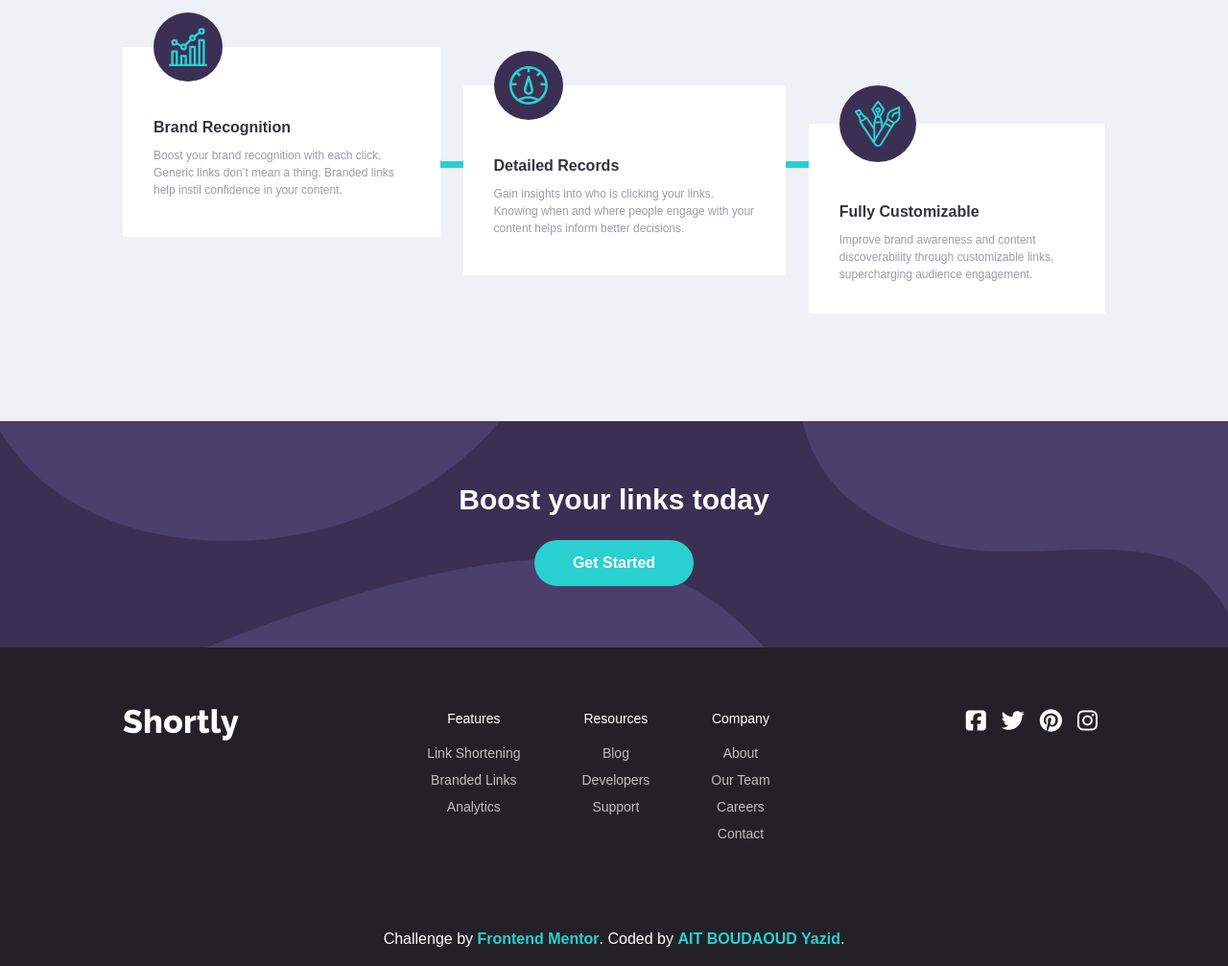
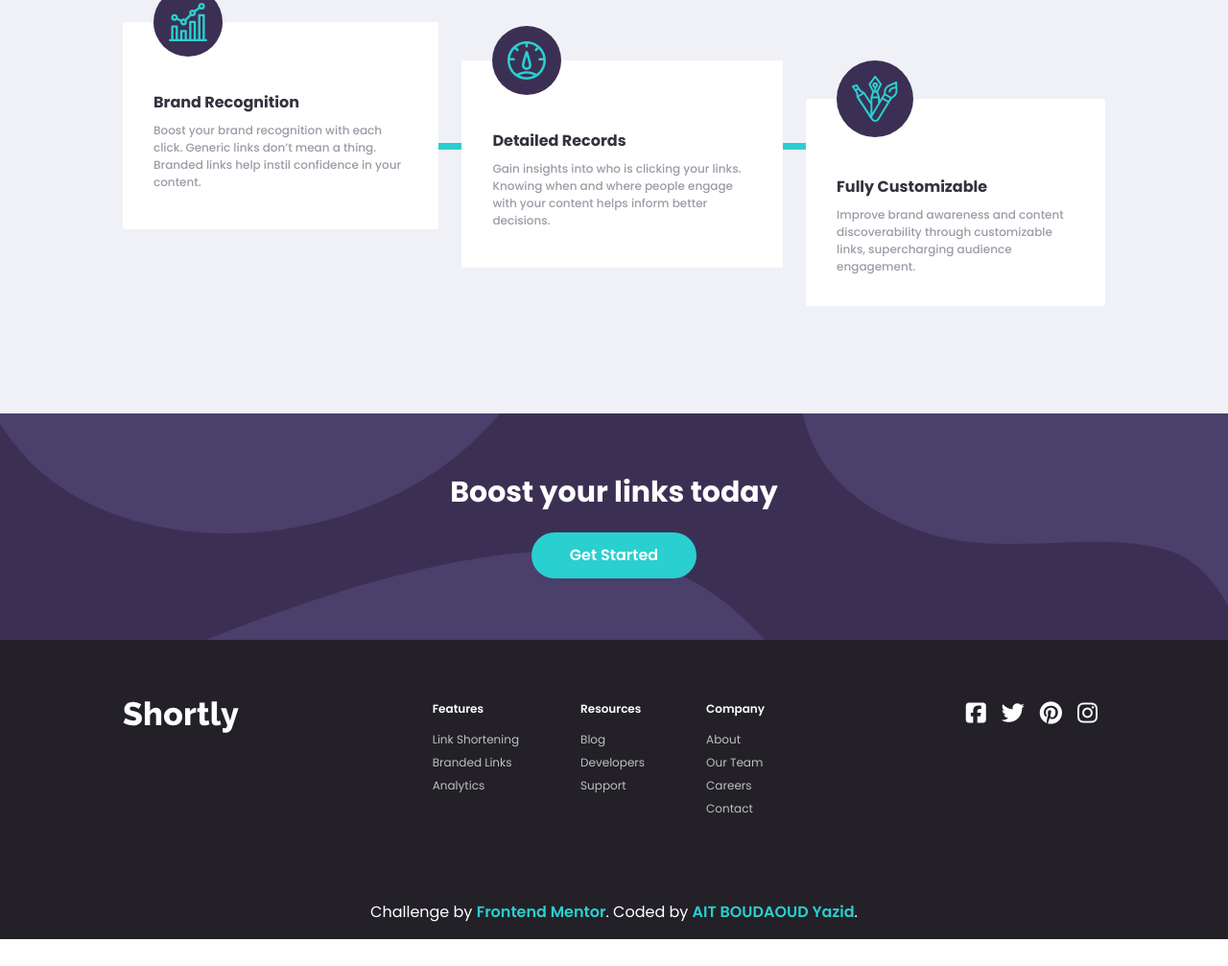
Before and after one commit to yazidabd27/URL-Shortening, a website: page public/index.html in a window 1280 px wide. Shown: the part 986-1993 px from the top of the page at 96% size. After the commit the page ends 1965 px from the top, so only its background shows below. Drawn offline with Linux system fonts and the light colour scheme.

Commit message:
edit fonts

```diff
--- a/public/index.html
+++ b/public/index.html
@@ -6,6 +6,9 @@
   <title>Frontend Mentor | Shortly URL shortening API Challenge</title>
   <link rel="icon" type="image/png" sizes="32x32" href="images/favicon-32x32.png">
   <link rel="stylesheet" href="output.css">
+  <link rel="preconnect" href="https://fonts.googleapis.com">
+  <link rel="preconnect" href="https://fonts.gstatic.com" crossorigin>
+  <link href="https://fonts.googleapis.com/css2?family=Poppins:wght@100;200;300;400;500;600;700;800;900&display=swap" rel="stylesheet">
   <script src="https://kit.fontawesome.com/260af2b2e0.js" crossorigin="anonymous"></script>
 </head>
 <body>
@@ -14,22 +17,22 @@
     <span class="sm:hidden ml-auto text-GV cursor-pointer" id="burger-icon"><i class="fa-sharp fa-solid fa-bars text-2xl"></i></span>
     <div class="sm:flex w-full items-center py-8 px-6 sm:p-0" id="collapse-navbar">
       <nav class="px-8 pb-4 sm:pb-0">
-        <ul class="sm:flex">
-          <li class="px-4 py-2 text-white sm:text-GV font-semibold"><a href="#" class="hover:text-VDB">Features</a></li>
-          <li class="px-4 py-2 text-white sm:text-GV font-semibold"><a href="#" class="hover:text-VDB">Pricing</a></li>
-          <li class="px-4 py-2 text-white sm:text-GV font-semibold"><a href="#" class="hover:text-VDB">Resources</a></li>
+        <ul class="sm:flex sm:text-GV text-white font-bold text-xs">
+          <li class="px-4 py-2"><a href="#" class="hover:text-VDB">Features</a></li>
+          <li class="px-4 py-2"><a href="#" class="hover:text-VDB">Pricing</a></li>
+          <li class="px-4 py-2"><a href="#" class="hover:text-VDB">Resources</a></li>
         </ul>
       </nav>
-      <form action="" class="ml-auto flex flex-col sm:flex-row items-center pt-2 sm:pt-0">
-        <button class="sm:text-GV text-white font-semibold py-4 mx-8 block hover:text-VDB">Login</button>
-        <button class="text-white bg-cyan px-5 py-1.5 rounded-full font-bold w-full hover:bg-HC block">Sign Up</button>
+      <form action="" class="ml-auto flex flex-col sm:flex-row items-center pt-2 sm:pt-0 font-bold text-xs">
+        <button class="sm:text-GV text-white py-4 mx-8 block hover:text-VDB">Login</button>
+        <button class="text-white bg-cyan px-5 py-2 rounded-full w-full hover:bg-HC block">Sign Up</button>
       </form>
     </div>
   </header>
   <section id="illustration-working" class="flex flex-col-reverse sm:flex-row pb-16 lg:pl-32 md:pl-16 pl-8">
     <div class="description text-center sm:text-left pr-8 sm:py-20 pb-20">
       <h1 class="md:text-6xl text-3xl font-extrabold mb-2 text-VDB">More than just shorter links</h1>
-      <p class="text-Gr font-bold mb-6">
+      <p class="text-GV font-medium mb-6">
         Build your brand's recognition and get detailed insights
         on how your links are performing.
       </p>
@@ -42,14 +45,14 @@
   <section id="advanced-stat" class="bg-unknown lg:px-32 md:px-16 px-8 sm:pb-48 pb-24">
     <div class="url-shortening rounded-lg p-6 sm:p-12 -translate-y-2/4 sm:flex">
       <div class="input-container relative w-full mr-6 mb-4 sm:mb-0">
-        <input type="text" placeholder="Shorten a link here..." class="py-3 px-8 rounded-lg w-full placeholder:font-semibold outline-0">
+        <input type="text" placeholder="Shorten a link here..." class="py-3 px-8 rounded-lg w-full placeholder:font-medium outline-0">
       </div>
-      <button class="text-white bg-cyan px-8 py-3 font-bold rounded-lg hover:bg-HC w-full sm:max-w-fit">Shorten It!</button>
+      <button class="text-white bg-cyan px-8 py-3 font-semibold rounded-lg hover:bg-HC w-full sm:max-w-fit">Shorten It!</button>
     </div>
     <div class="shortened-urls hidden">
     </div>
     <h1 class="text-center text-3xl font-extrabold my-4 text-VDB">Advanced Statistics</h1>
-    <p class="text-center mb-16 text-GV font-semibold sm:w-1/2 m-auto">
+    <p class="text-center mb-16 text-GV font-medium text-sm sm:w-1/2 m-auto">
       Track how your links are performing across the web with our
       advanced statistics dashboard.
     </p>
@@ -59,7 +62,7 @@
           <img src="images/icon-brand-recognition.svg" alt="">
         </div>
         <h3 class="text-VDB font-bold mb-2">Brand Recognition</h3>
-        <p class="text-GV text-xs leading-normal">
+        <p class="text-GV text-xs font-medium leading-normal">
           Boost your brand recognition with each click. Generic links don’t
           mean a thing. Branded links help instil confidence in your content.
         </p>
@@ -69,7 +72,7 @@
           <img src="images/icon-detailed-records.svg" alt="">
         </div>
         <h3 class="text-VDB font-bold mb-2">Detailed Records</h3>
-        <p class="text-GV text-xs leading-normal">
+        <p class="text-GV text-xs font-medium leading-normal">
           Gain insights into who is clicking your links. Knowing when and where
           people engage with your content helps inform better decisions.
         </p>
@@ -79,7 +82,7 @@
           <img src="images/icon-fully-customizable.svg" alt="">
         </div>
         <h3 class="text-VDB font-bold mb-2">Fully Customizable</h3>
-        <p class="text-GV text-xs leading-normal">
+        <p class="text-GV text-xs font-medium leading-normal">
           Improve brand awareness and content discoverability through customizable
           links, supercharging audience engagement.
         </p>
@@ -90,32 +93,32 @@
     <h3 class="text-center text-3xl text-white font-bold mb-6">Boost your links today</h3>
     <button class='bg-cyan text-white font-semibold block m-auto px-10 py-3 rounded-full hover:bg-HC'>Get Started</button>
   </section>
-  <footer class="flex flex-col md:flex-row items-center md:items-start lg:px-32 md:px-16 px-8 py-16 bg-VDV justify-between text-center">
+  <footer class="flex flex-col md:flex-row items-center md:items-start lg:px-32 md:px-16 px-8 py-16 bg-VDV justify-between sm:text-left text-center">
     <div class="logo mb-10 md:mb-0"><img src="images/logo.svg" alt=""></div>
-    <nav class="flex flex-col sm:flex-row text-sm">
+    <nav class="flex flex-col sm:flex-row text-xs">
       <div class="mx-8 mb-6 sm:mb-0">
-        <div class="text-white mb-4">Features</div>
-        <ul>
-          <li class="mb-2"><a href="" class="text-Gr hover:text-cyan">Link Shortening</a></li>
-          <li class="mb-2"><a href="" class="text-Gr hover:text-cyan">Branded Links</a></li>
-          <li class="mb-2"><a href="" class="text-Gr hover:text-cyan">Analytics</a></li>
+        <div class="text-white mb-4 font-semibold">Features</div>
+        <ul class="text-Gr ">
+          <li class="mb-2"><a href="" class="hover:text-cyan">Link Shortening</a></li>
+          <li class="mb-2"><a href="" class="hover:text-cyan">Branded Links</a></li>
+          <li class="mb-2"><a href="" class="hover:text-cyan">Analytics</a></li>
         </ul>
       </div>
       <div class="mx-8 mb-6 sm:mb-0">
-        <div class="text-white mb-4">Resources</div>
-        <ul>
-          <li class="mb-2"><a href="" class="text-Gr hover:text-cyan">Blog</a></li>
-          <li class="mb-2"><a href="" class="text-Gr hover:text-cyan">Developers</a></li>
-          <li class="mb-2"><a href="" class="text-Gr hover:text-cyan">Support</a></li>
+        <div class="text-white mb-4 font-semibold">Resources</div>
+        <ul class="text-Gr ">
+          <li class="mb-2"><a href="" class="hover:text-cyan">Blog</a></li>
+          <li class="mb-2"><a href="" class="hover:text-cyan">Developers</a></li>
+          <li class="mb-2"><a href="" class="hover:text-cyan">Support</a></li>
         </ul>
       </div>
       <div class="mx-8 mb-6 sm:mb-0">
-        <div class="text-white mb-4">Company</div>
-        <ul>
-          <li class="mb-2"><a href="" class="text-Gr hover:text-cyan">About</a></li>
-          <li class="mb-2"><a href="" class="text-Gr hover:text-cyan">Our Team</a></li>
-          <li class="mb-2"><a href="" class="text-Gr hover:text-cyan">Careers</a></li>
-          <li class="mb-2"><a href="" class="text-Gr hover:text-cyan">Contact</a></li>
+        <div class="text-white mb-4 font-semibold">Company</div>
+        <ul class="text-Gr ">
+          <li class="mb-2"><a href="" class="hover:text-cyan">About</a></li>
+          <li class="mb-2"><a href="" class="hover:text-cyan">Our Team</a></li>
+          <li class="mb-2"><a href="" class="hover:text-cyan">Careers</a></li>
+          <li class="mb-2"><a href="" class="hover:text-cyan">Contact</a></li>
         </ul>
       </div>
     </nav>
--- a/public/script.js
+++ b/public/script.js
@@ -70,7 +70,7 @@ function addUrl(url, shortenedUrl){
    button.onclick=()=>{
       navigator.clipboard.writeText(shortenedUrl);
       button.style.background='hsl(257, 27%, 26%)';
-      button.style.padding='4px 14px'
+      button.style.padding='6px 16px'
       button.textContent='Copied!';
    }
 
--- a/src/input.css
+++ b/src/input.css
@@ -2,10 +2,9 @@
 @tailwind components;
 @tailwind utilities;
 
-@import url('https://fonts.googleapis.com/css2?family=Poppins:wght@100;200;300;400;500;600;700;800;900&display=swap');
-*{
-    font-family: 'Poppins', sans-serif;
-    box-sizing: border-box;
+*:not(i){
+    font-family: 'Poppins', sans-serif !important;
+
 }
 
 .url-shortening{
@@ -29,23 +28,24 @@
 }
 
 .shortened-urls .url-container .input{
-    font-size: 18px;
     color: hsl(255, 11%, 22%);
+    font-weight: 500;
 }
 
 .shortened-urls .url-container .output{
     margin-left: auto;
     color: hsl(180, 66%, 49%);
-    font-size: 18px;
+    font-weight: 500;
 }
 
 .shortened-urls .url-container button{
     background-color: hsl(180, 66%, 49%);
     color: #fff;
-    padding: 4px 24px;
+    padding: 6px 24px;
     border-radius: 6px;
     margin-left: 16px;
     font-weight: 600;
+    font-size: 12px;
 }
 
 .shortened-urls .url-container button:hover{
```
Also changed, not shown: public/output.css.
